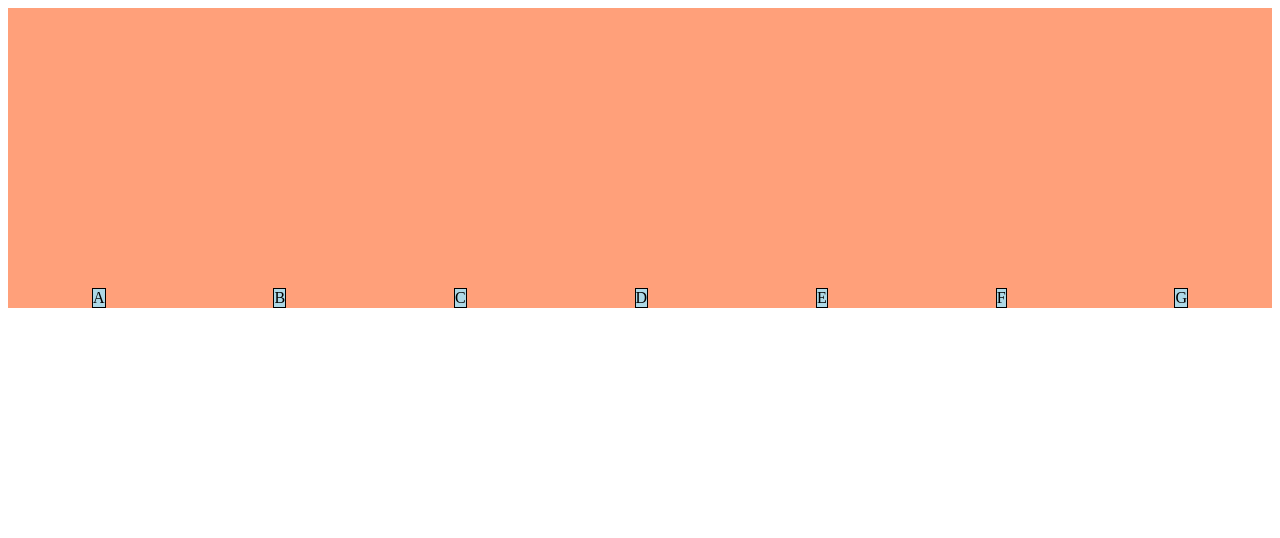
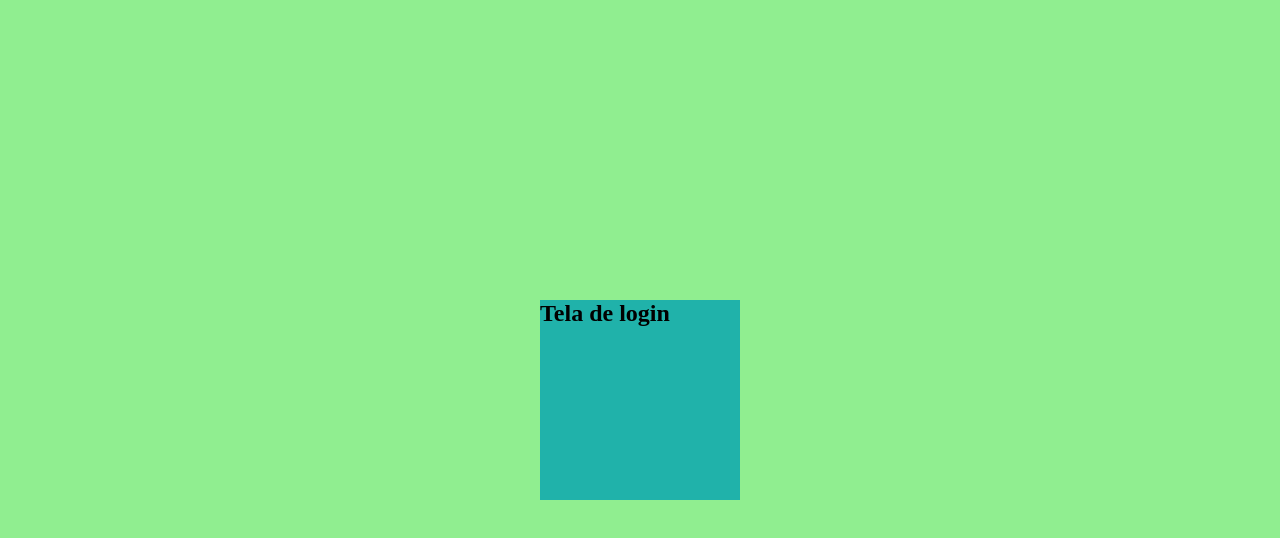
Before and after one commit to dalessandrosantos/html-css-modulo5, a plain HTML site: page flex004/index.html in a window 1280 px wide. Drawn offline with Linux system fonts and the light colour scheme.

Commit message:
Centralização absoluta com Flexbox

```diff
--- a/flex004/index.html
+++ b/flex004/index.html
@@ -3,35 +3,40 @@
 <head>
     <meta charset="UTF-8">
     <meta name="viewport" content="width=device-width, initial-scale=1.0">
-    <title>Flexible Box</title>
+    <title>Flexbox Centralizado</title>
     <style>
-        div.container {
-            background-color: lightsalmon;
+        * {
+            margin: 0px;
+            padding: 0px;
+            box-sizing: border-box;
+        }
+
+        body {
+            background-color: lightcoral;
+        }
+
+        main {
+            background-color: lightgreen;
+            height: 100vh;
+            width: 100vw;
 
             display: flex;
-            height: 300px;
-            flex-flow: row nowrap;
-            justify-content: space-around;
-            align-items: flex-end;
+            flex-flow: row wrap;
+            justify-content: center;
+            align-items: center;
         }
 
-        div.item {
-            background-color: lightblue;
-            border: 1px solid black;
-            text-align: center;
-
+        section {
+            background-color: lightseagreen;
+            height: 200px;
+            width: 200px;
         }
     </style>
-</head>
 <body>
-    <div class="container">
-        <div class="item">A</div>
-        <div class="item">B</div>
-        <div class="item">C</div>
-        <div class="item">D</div>
-        <div class="item">E</div>
-        <div class="item">F</div>
-        <div class="item">G</div>
-    </div>
+   <main>
+        <section>
+            <h1>Tela de login</h1>
+        </section>
+   </main>
 </body>
 </html>
```
